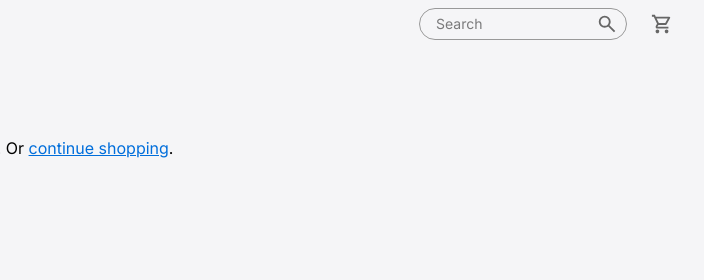
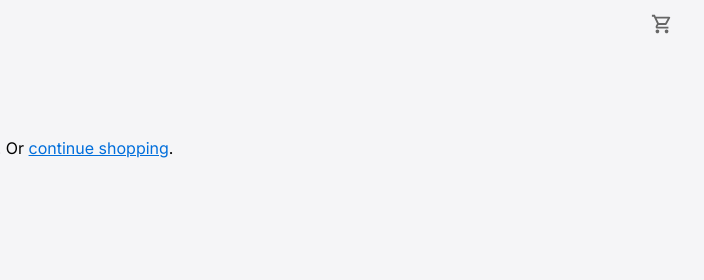
Before and after one commit to andreamontaray/fakestore-ui, a website with bundled scripts: page cart.html in a window 1280 px wide. Shown: the top 280 px of the page, 463-1167 px from the left. Built offline with nearby package versions, Linux system fonts and the light colour scheme; no server answers.

Commit message:
refactor: remove unused search bar

```diff
--- a/cart.html
+++ b/cart.html
@@ -40,29 +40,6 @@
           </svg>
         </a>
         <div class="right-nav flex items-center gap-4">
-          <form
-            class="search-form flex items-center pl-4 pr-2 py-1 border border-[#999] rounded-full"
-          >
-            <input
-              type="text"
-              placeholder="Search"
-              class="search-input w-30 lg:w-40 text-sm outline-none"
-            />
-            <button class="group">
-              <svg
-                xmlns="http://www.w3.org/2000/svg"
-                height="22px"
-                viewBox="0 -960 960 960"
-                width="22px"
-                fill="#666"
-                class="group-hover:fill-black"
-              >
-                <path
-                  d="M784-120 532-372q-30 24-69 38t-83 14q-109 0-184.5-75.5T120-580q0-109 75.5-184.5T380-840q109 0 184.5 75.5T640-580q0 44-14 83t-38 69l252 252-56 56ZM380-400q75 0 127.5-52.5T560-580q0-75-52.5-127.5T380-760q-75 0-127.5 52.5T200-580q0 75 52.5 127.5T380-400Z"
-                />
-              </svg>
-            </button>
-          </form>
           <button class="filter-btn hidden px-2 group">
             <svg
               xmlns="http://www.w3.org/2000/svg"
```
